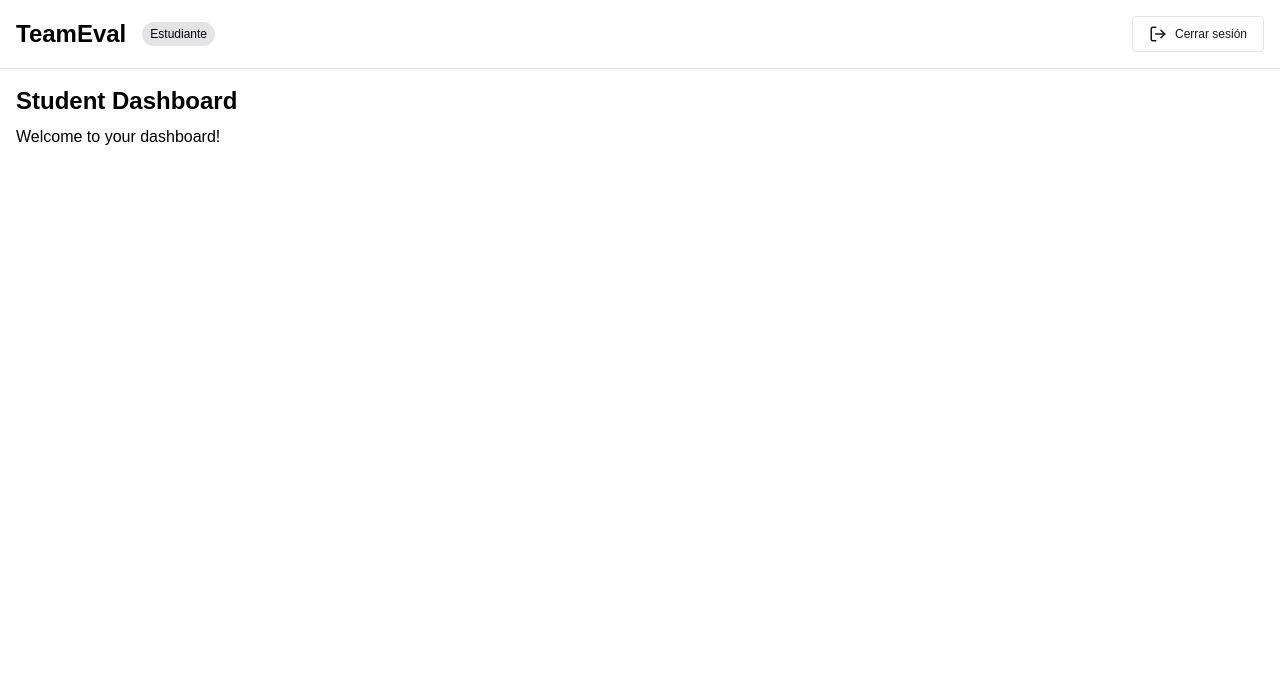
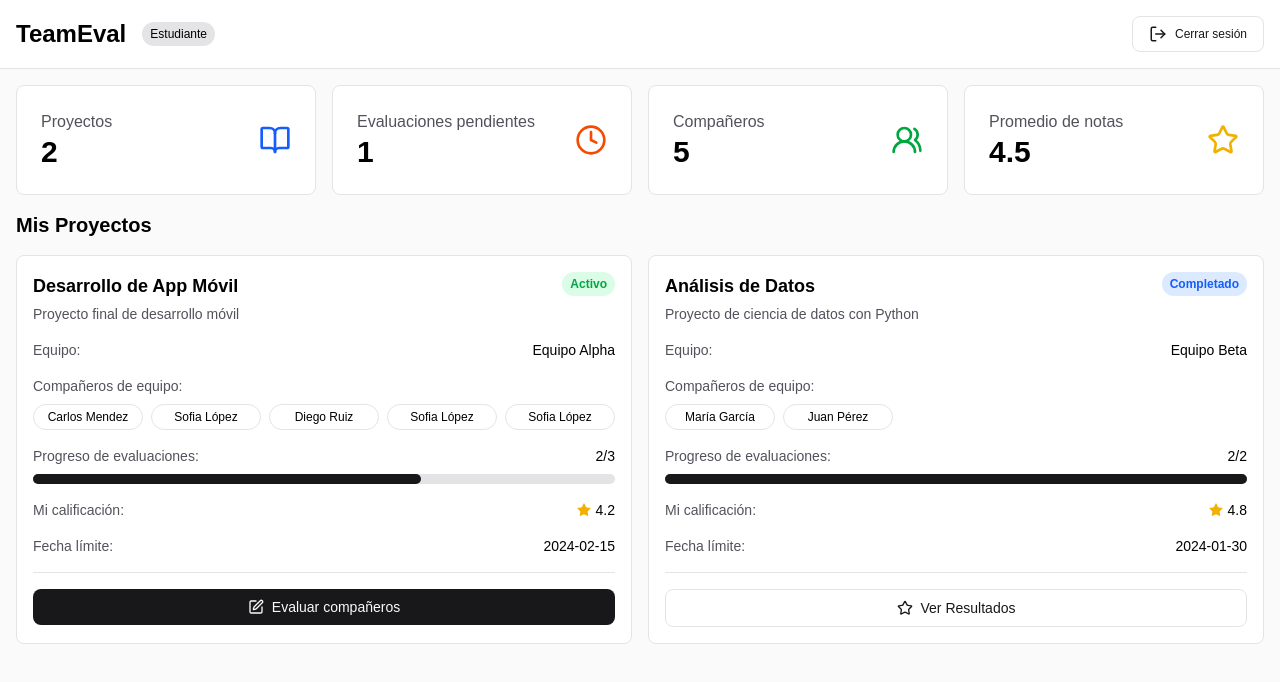
Before and after one commit to FelipeK57/te-client, a React (Vite) app: page /student/dashboard in a window 1280 px wide. Shown: the top 682 px of the page. Built offline with nearby package versions, Linux system fonts and the light colour scheme.

Commit message:
feat: enhance UI components and improve dashboard functionality

```diff
--- a/src/auth/components/ToggleRole.tsx
+++ b/src/auth/components/ToggleRole.tsx
@@ -7,7 +7,7 @@ interface ToogleRoleProps {
 
 export const ToogleRole = ({ value, setValue }: ToogleRoleProps) => {
   return (
-    <div className="relative flex w-full p-1 bg-zinc-100 rounded">
+    <div className="relative flex w-full p-1 bg-zinc-100 rounded-lg">
       <p
         onClick={() => setValue(true)}
         className={`text-sm w-full p-1 text-center z-10 cursor-pointer transition-colors ${
@@ -27,7 +27,7 @@ export const ToogleRole = ({ value, setValue }: ToogleRoleProps) => {
       <motion.div
         animate={{ x: value ? "0%" : "100%" }}
         transition={{ type: "spring", stiffness: 300, damping: 30 }}
-        className="absolute inset-y-1 left-1 w-[calc(50%-0.25rem)] bg-white rounded"
+        className="absolute inset-y-1 left-1 w-[calc(50%-0.25rem)] bg-white rounded-lg"
       ></motion.div>
     </div>
   );
--- a/src/auth/pages/Login.tsx
+++ b/src/auth/pages/Login.tsx
@@ -79,7 +79,7 @@ export const Login = () => {
           ))}
         </div>
       </div>
-      <section className="flex flex-1 flex-col gap-2 w-full max-w-sm m-auto justify-center items-center lg:border-1 border-zinc-200 rounded lg:shadow h-fit px-6 py-12">
+      <section className="flex lg:flex-1 flex-col gap-2 w-full max-w-sm m-auto justify-center items-center lg:border-1 border-zinc-200 rounded-lg shadow h-fit px-6 py-12 bg-white">
         <h2 className="text-2xl font-semibold text-center">Iniciar sesión</h2>
         <p className="text-center text-zinc-500">
           Accede a tu cuenta de TeamEval
@@ -95,7 +95,7 @@ export const Login = () => {
             </label>
             <input
               id="email"
-              className={`text-sm placeholder:text-sm py-2 px-4 border-1 rounded focus:outline-1 focus:outline-zinc-500 ${
+              className={`text-sm placeholder:text-sm py-2 px-4 border-1 rounded-lg focus:outline-1 focus:outline-zinc-500 ${
                 errors.email ? "border-rose-500 border" : "border-zinc-200"
               }`}
               type="email"
@@ -115,7 +115,7 @@ export const Login = () => {
             </label>
             <input
               id="password"
-              className={`text-sm placeholder:text-sm py-2 px-4 border-1 rounded focus:outline-1 focus:outline-zinc-500 ${
+              className={`text-sm placeholder:text-sm py-2 px-4 border-1 rounded-lg focus:outline-1 focus:outline-zinc-500 ${
                 errors.password ? "border-rose-500 border" : "border-zinc-200"
               }`}
               type="password"
--- a/src/index.css
+++ b/src/index.css
@@ -2,4 +2,5 @@
 
 body {
   font-family: 'Inter Variable', sans-serif;
+  @apply bg-zinc-50;
 }
--- a/src/main.tsx
+++ b/src/main.tsx
@@ -14,7 +14,6 @@ import { Dashboard } from "./student/pages/Dashboard.tsx";
 
 // Teacher
 
-
 // Supports weights 100-900
 // @ts-ignore
 import "@fontsource-variable/inter";
@@ -23,8 +22,7 @@ createRoot(document.getElementById("root")!).render(
   <StrictMode>
     <BrowserRouter>
       <Routes>
-        <Route path="/" element={<App />} />
-        <Route path="/login" element={<Login />} />
+        <Route path="/" element={<Login />} />
         <Route
           path="/professor/dashboard"
           element={<div>Professor Dashboard</div>}
--- a/src/student/components/Header.tsx
+++ b/src/student/components/Header.tsx
@@ -6,14 +6,17 @@ export const Header = () => {
   const navigate = useNavigate();
 
   const handleLogout = () => {
-    navigate("/login");
+    navigate("/");
   };
 
   return (
-    <div className="flex w-full justify-between border-b-1 p-4 border-zinc-200">
+    <div className="w-full bg-white border-zinc-200 border-b-1 ">
+      <div className="flex w-full max-w-7xl justify-between p-4 mx-auto">
         <div className="flex gap-4 items-center">
           <p className="text-xl lg:text-2xl font-semibold">TeamEval</p>
-        <p className="py-1 px-2 text-xs rounded-full bg-zinc-200">Estudiante</p>
+          <p className="py-1 px-2 text-xs rounded-full bg-zinc-200">
+            Estudiante
+          </p>
         </div>
         <div className="flex items-center">
           <Button
@@ -27,5 +30,6 @@ export const Header = () => {
           </Button>
         </div>
       </div>
+    </div>
   );
 };
--- a/src/student/pages/Dashboard.tsx
+++ b/src/student/pages/Dashboard.tsx
@@ -1,12 +1,174 @@
+import { BookOpen, Clock, SquarePen, Star, Users2 } from "lucide-react";
 import { Header } from "../components/Header";
+import { Button } from "../../ui/Button";
 
 export const Dashboard = () => {
+  const analytics = [
+    {
+      title: "Proyectos",
+      value: 2,
+      icon: <BookOpen className="size-8 text-blue-600" />,
+    },
+    {
+      title: "Evaluaciones pendientes",
+      value: 1,
+      icon: <Clock className="size-8 text-orange-600" />,
+    },
+    {
+      title: "Compañeros ",
+      value: 5,
+      icon: <Users2 className="size-8 text-green-600" />,
+    },
+    {
+      title: "Promedio de notas",
+      value: 4.5,
+      icon: <Star className="size-8 text-yellow-500" />,
+    },
+  ];
+
+  const projects = [
+    {
+      id: 1,
+      name: "Desarrollo de App Móvil",
+      description: "Proyecto final de desarrollo móvil",
+      team: "Equipo Alpha",
+      teammates: ["Carlos Mendez", "Sofia López", "Diego Ruiz", "Sofia López", "Sofia López",],
+      status: "active",
+      evaluationsCompleted: 2,
+      totalEvaluations: 3,
+      deadline: "2024-02-15",
+      myRating: 4.2,
+    },
+    {
+      id: 2,
+      name: "Análisis de Datos",
+      description: "Proyecto de ciencia de datos con Python",
+      team: "Equipo Beta",
+      teammates: ["María García", "Juan Pérez"],
+      status: "completed",
+      evaluationsCompleted: 2,
+      totalEvaluations: 2,
+      deadline: "2024-01-30",
+      myRating: 4.8,
+    },
+  ];
+
   return (
-    <main className="flex flex-col w-full min-h-svh">
+    <main className="flex flex-col w-full h-svh overflow-hidden">
       <Header />
-      <section className="flex flex-1 flex-col p-4 overflow-y-auto">
-        <h1 className="text-2xl font-semibold">Student Dashboard</h1>
-        <p className="mt-2">Welcome to your dashboard!</p>
+      <section className="w-full max-w-7xl mx-auto overflow-y-auto">
+        <div className="flex flex-1 flex-col gap-4 p-4 ">
+          <div className="grid grid-cols-1 sm:grid-cols-2 lg:grid-cols-4 gap-4">
+            {analytics.map((item, index) => (
+              <div
+                key={index}
+                className="flex items-center justify-between p-6 rounded-lg border-1 border-zinc-200 bg-white"
+              >
+                <div>
+                  <p className="text-sm xl:text-base text-zinc-600">
+                    {item.title}
+                  </p>
+                  <p className="text-3xl font-bold">{item.value}</p>
+                </div>
+                {item.icon}
+              </div>
+            ))}
+          </div>
+          <p className="text-xl font-semibold">Mis Proyectos</p>
+          <div className="grid grid-cols-1 sm:grid-cols-2 gap-4">
+            {projects.map((project) => (
+              <div
+                key={project.id}
+                className="flex flex-col gap-4 p-4 rounded-lg border-1 border-zinc-200 bg-white hover:shadow-lg transition-all"
+              >
+                <div className="flex justify-between">
+                  <div className="flex flex-col gap-1">
+                    <h3 className="text-lg font-semibold">{project.name}</h3>
+                    <p className="text-sm text-zinc-600">
+                      {project.description}
+                    </p>
+                  </div>
+                  <div>
+                    <p
+                      className={`px-2 py-1 text-xs rounded-full font-semibold ${
+                        project.status === "active"
+                          ? "bg-green-100 text-green-600"
+                          : "bg-blue-100 text-blue-600"
+                      }`}
+                    >
+                      {project.status === "active" ? "Activo" : "Completado"}
+                    </p>
+                  </div>
+                </div>
+                <div className="flex justify-between w-full text-sm">
+                  <p className="text-zinc-600">Equipo:</p>
+                  <p className="font-medium">{project.team}</p>
+                </div>
+                <div className="flex flex-col gap-2">
+                  <p className="text-sm text-zinc-600">Compañeros de equipo:</p>
+                  <div className="grid grid-cols-2 md:grid-cols-3 lg:grid-cols-4 xl:grid-cols-5 gap-2 text-xs">
+                    {project.teammates.map((teammate, index) => (
+                      <p
+                        className="flex items-center font-medium justify-center py-1 px-2 text-xs rounded-full border-1 border-zinc-200"
+                        key={index}
+                      >
+                        {teammate}
+                      </p>
+                    ))}
+                  </div>
+                </div>
+                <div className="flex flex-col gap-2">
+                  <div className="flex justify-between gap-2 text-sm">
+                    <p className="text-zinc-600">Progreso de evaluaciones:</p>
+                    <p className="font-medium">
+                      {project.evaluationsCompleted}/{project.totalEvaluations}
+                    </p>
+                  </div>
+                  <div>
+                    <div className="w-full bg-zinc-200 rounded-full h-2.5">
+                      <div
+                        className="bg-zinc-900 h-2.5 rounded-full"
+                        style={{
+                          width: `${
+                            (project.evaluationsCompleted /
+                              project.totalEvaluations) *
+                            100
+                          }%`,
+                        }}
+                      />
+                    </div>
+                  </div>
+                </div>
+                <div className="flex justify-between text-sm">
+                  <p className="text-zinc-600">Mi calificación:</p>
+                  <p className="flex items-center gap-1">
+                    <Star className="size-4 fill-yellow-500 stroke-0" />{" "}
+                    {project.myRating}
+                  </p>
+                </div>
+                <div className="flex justify-between text-sm">
+                  <p className="text-zinc-600">Fecha límite:</p>
+                  <p className="font-medium">{project.deadline}</p>
+                </div>
+                <div className="w-full border-t-1 border-zinc-200" />
+                <Button
+                  color={project.status === "active" ? "primary" : "secondary"}
+                  variant={project.status === "active" ? "solid" : "outline"}
+                >
+                  {project.status === "active" ? (
+                    <div className="flex gap-2 items-center">
+                      <SquarePen className="size-4" /> Evaluar compañeros
+                    </div>
+                  ) : (
+                    <div className="flex gap-2 items-center">
+                      <Star className="size-4" /> Ver Resultados
+                    </div>
+                  )}
+                </Button>
+              </div>
+            ))}
+          </div>
+        </div>
       </section>
     </main>
   );
--- a/src/ui/Button.tsx
+++ b/src/ui/Button.tsx
@@ -1,6 +1,6 @@
 interface ButtonProps {
   children: any;
-  onClick: () => void;
+  onClick?: () => void;
   loading?: boolean;
   color?: "primary" | "secondary" | "danger";
   variant?: "solid" | "outline";
@@ -17,7 +17,7 @@ export const Button = ({ children, onClick, loading, color, variant, size }: But
     {
       key: "secondary",
       solid: "bg-zinc-200 text-zinc-900 hover:bg-zinc-300",
-      outline: "border-1 border-zinc-200 text-zinc-900 hover:bg-zinc-200",
+      outline: "border-1 border-zinc-200 text-zinc-900 hover:bg-zinc-100",
     },
     {
       key: "danger",
@@ -29,7 +29,7 @@ export const Button = ({ children, onClick, loading, color, variant, size }: But
   return (
     <button
       disabled={loading}
-      className={`flex gap-2 rounded py-2 px-4 ${size === "sm" ? "text-xs" : size === "lg" ? "text-lg" : "text-sm"} items-center justify-center active:scale-95 cursor-pointer transition-all disabled:opacity-50 disabled:cursor-not-allowed ${
+      className={`flex gap-2 rounded-lg py-2 px-4 ${size === "sm" ? "text-xs" : size === "lg" ? "text-lg" : "text-sm"} items-center justify-center active:scale-95 cursor-pointer transition-all disabled:opacity-50 disabled:cursor-not-allowed ${
         types.find((t => t.key === color))?.[variant || "solid"] || "bg-zinc-900 text-zinc-50 hover:bg-zinc-950"
       }`}
       onClick={onClick}
```
Lines whose indentation alone changed are shown as unchanged.
